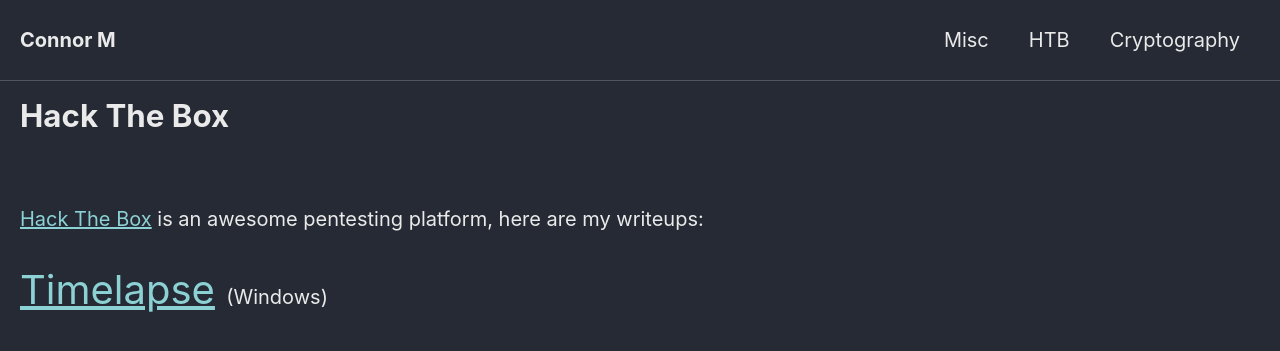
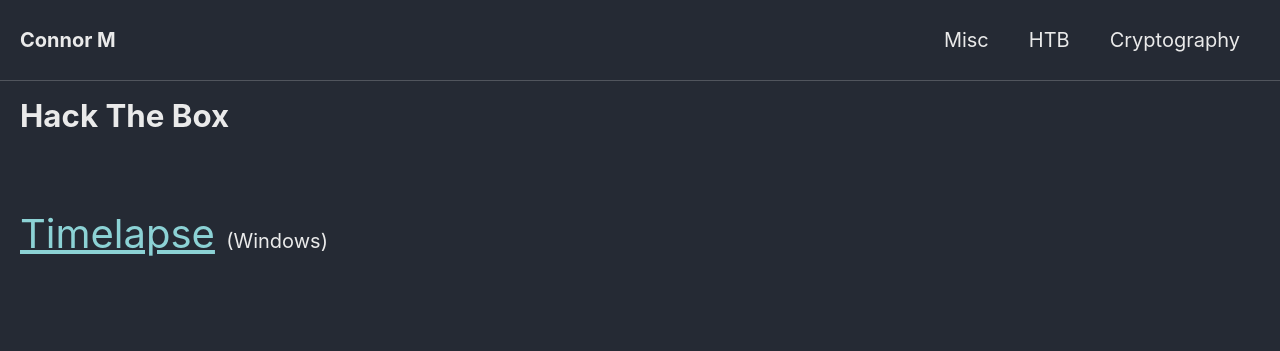
Before and after one commit to Connor-McCartney/Connor-McCartney.github.io, a Jekyll site: the page built from _pages/htb.md, in a window 1280 px wide. Shown: the top 351 px of the page. Built offline with Jekyll 4.4.1, drawn with Linux system fonts in a browser that asks for light colours; cached includes are drawn as plain includes.

Commit message:
Update htb.md

```diff
--- a/_pages/htb.md
+++ b/_pages/htb.md
@@ -5,6 +5,5 @@ title: Hack The Box
 
 <br>
 
-[Hack The Box](https://www.hackthebox.com) is an awesome pentesting platform, here are my writeups:
 
 <span style="font-size:2em;">   [Timelapse](/htb/timelapse)   </span>   (Windows)
```
